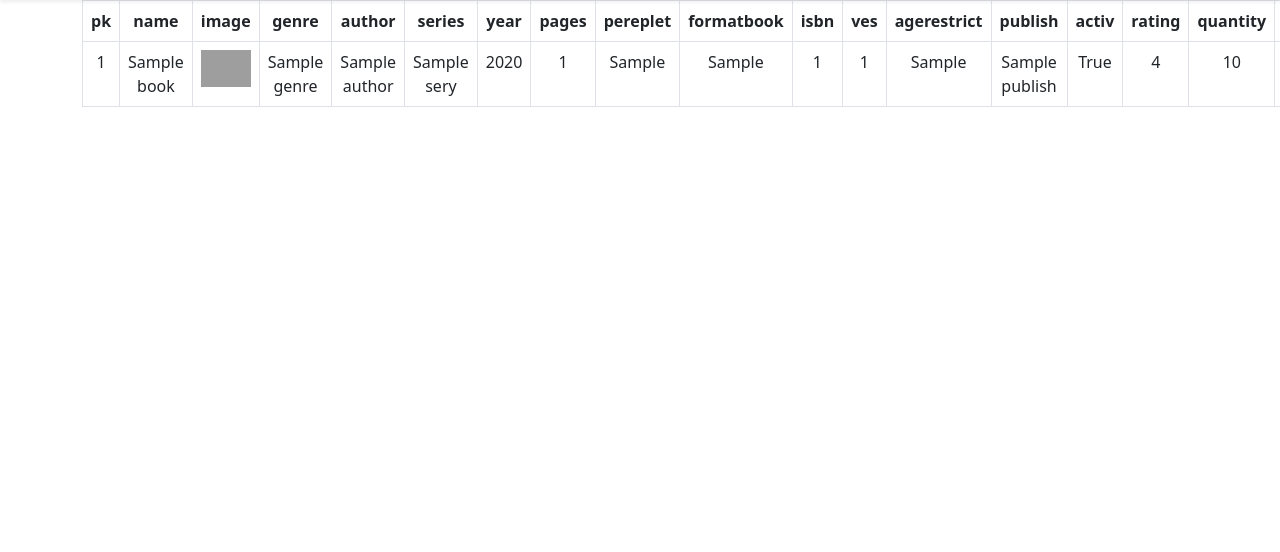
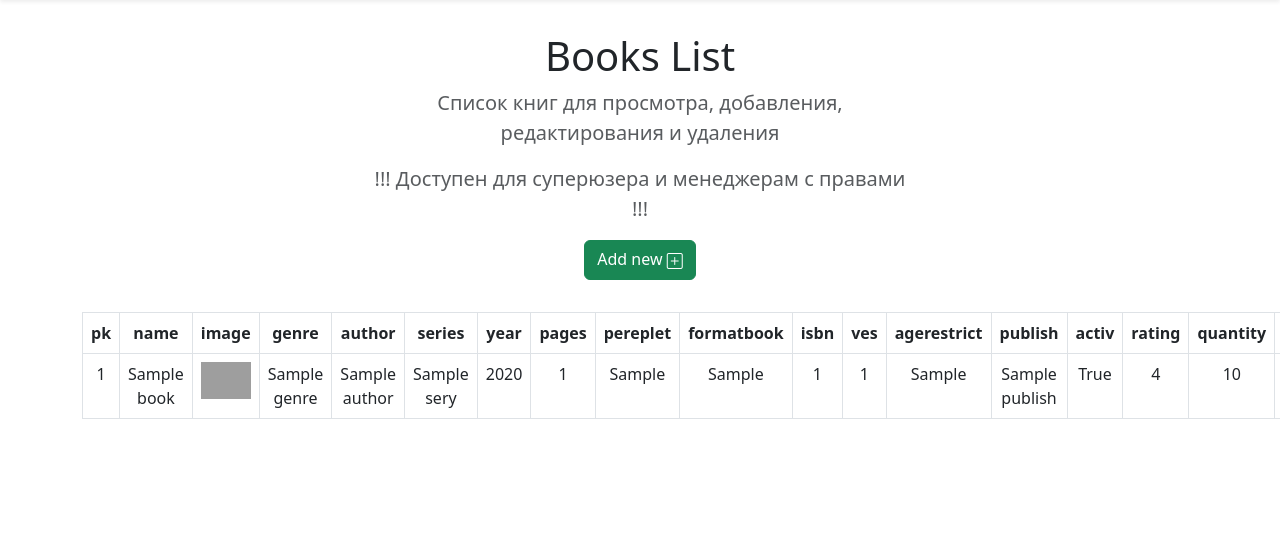
Before and after one commit to AndruAKomar/komardjangoproj, a Django app: page /books/books-list/ in a window 1280 px wide. Shown: the part 72-624 px from the top of the page. Run offline with Django 4.2, Linux system fonts and the light colour scheme; a user stored in the database is signed in; tables that the repository leaves empty hold one stand-in row (values such as "Sample post"); some libraries are stand-ins or nearby versions; grey boxes are pictures that could not be loaded.

Commit message:
что то с миграцией 19

```diff
--- a/src/books/models.py
+++ b/src/books/models.py
@@ -51,7 +51,7 @@ class Book(models.Model):
         verbose_name='format book',
         max_length=30,
         blank=True,
-        default="encyclopedia")
+        default="encyclopedi")
     isbn = models.BigIntegerField(
         verbose_name='ISBN book',
         blank=True,
--- a/src/books/templates/books/book_list.html
+++ b/src/books/templates/books/book_list.html
@@ -4,6 +4,16 @@
 
 
 {% comment %} {{object_list}} {% endcomment %}
+<section class="py-5 text-center container">
+  <div class="row py-lg-3">
+    <div class="col-lg-6 col-md-8 mx-auto">
+      <h1 class="fw-light">Books List</h1>
+      <p class="lead text-body-secondary">Список книг для просмотра, добавления, редактирования и удаления</p>
+      <p class="lead text-body-secondary">!!! Доступен для суперюзера и менеджерам с правами !!!</p>
+      <b><a href = "{% url 'books:BooksCreateView' %}" class="btn btn-success"> Add new <i class="bi bi-plus-square"></i></a></b>
+    </div>
+  </div>
+</section>
 
 <div  class="scroll" style="height: 80rex; overflow-y: auto;">
   <div class="container text-center">
@@ -33,13 +43,16 @@
           </tr>
           <tr>
           </tr>
-          {%for obj in object_list%}
+          {% for obj in object_list%}
           <tr>
             <td>{{obj.pk}}</td>
             <td>{{obj.name}}</td>
             <td><img src="{{obj.genre_picture_small}}" class="card-img-top" alt="..." ></td>
             <td>{{obj.genre}}</td>
-            <td>{%for ob in obj.author.all%}{{ob.name}}{%if not forloop.last%}, {% endif %}{% endfor %}</td>
+            <td>{% for ob in obj.author.all%}
+              {{ob.name}}
+              {%if not forloop.last%}, {% endif %}
+              {% endfor %}</td>
             <td>{{obj.series}}</td>
             <td>{{obj.year}}</td>
             <td>{{obj.pages}}</td>
```
Also changed, not shown: src/books/migrations/0020_alter_book_formatbook.py (added).
